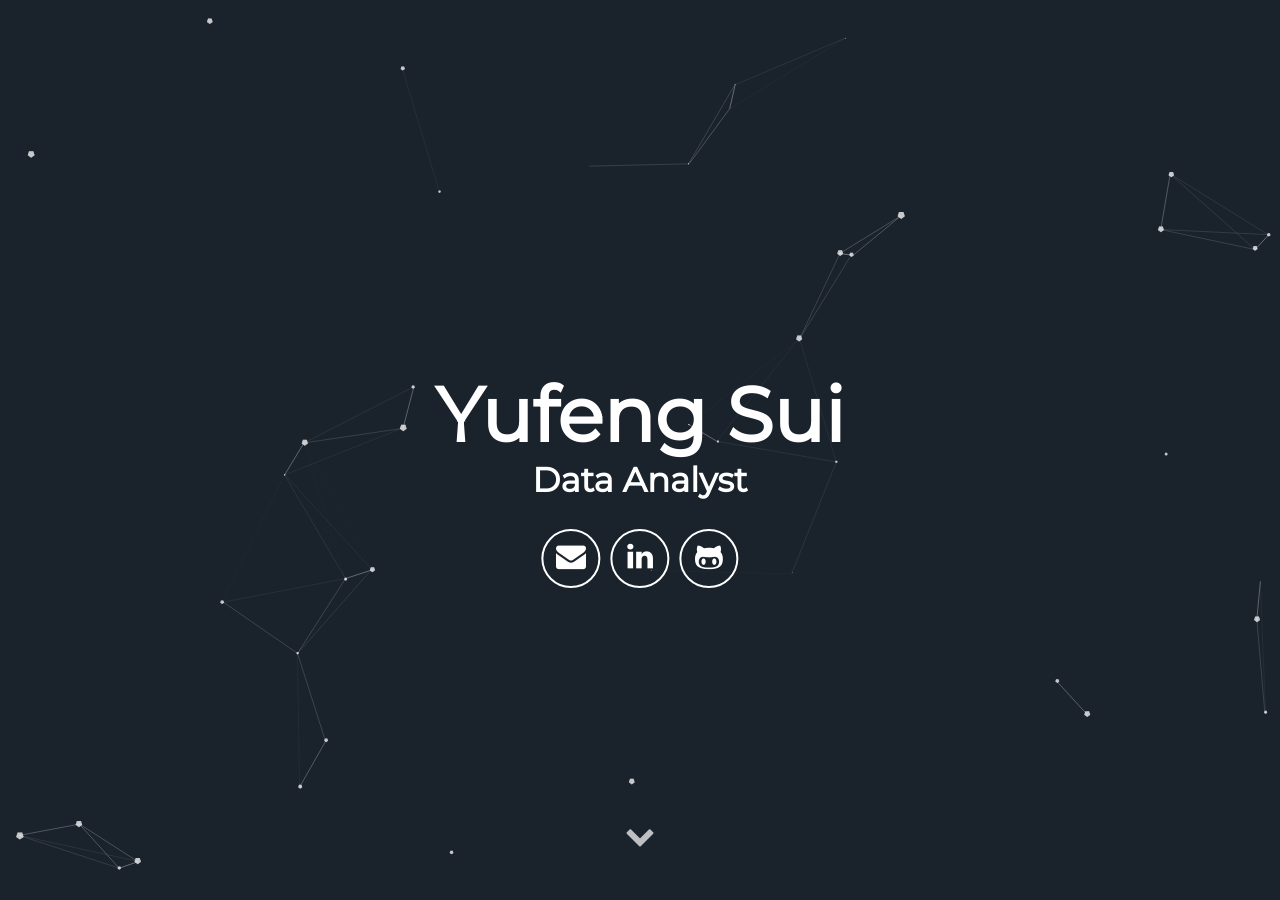
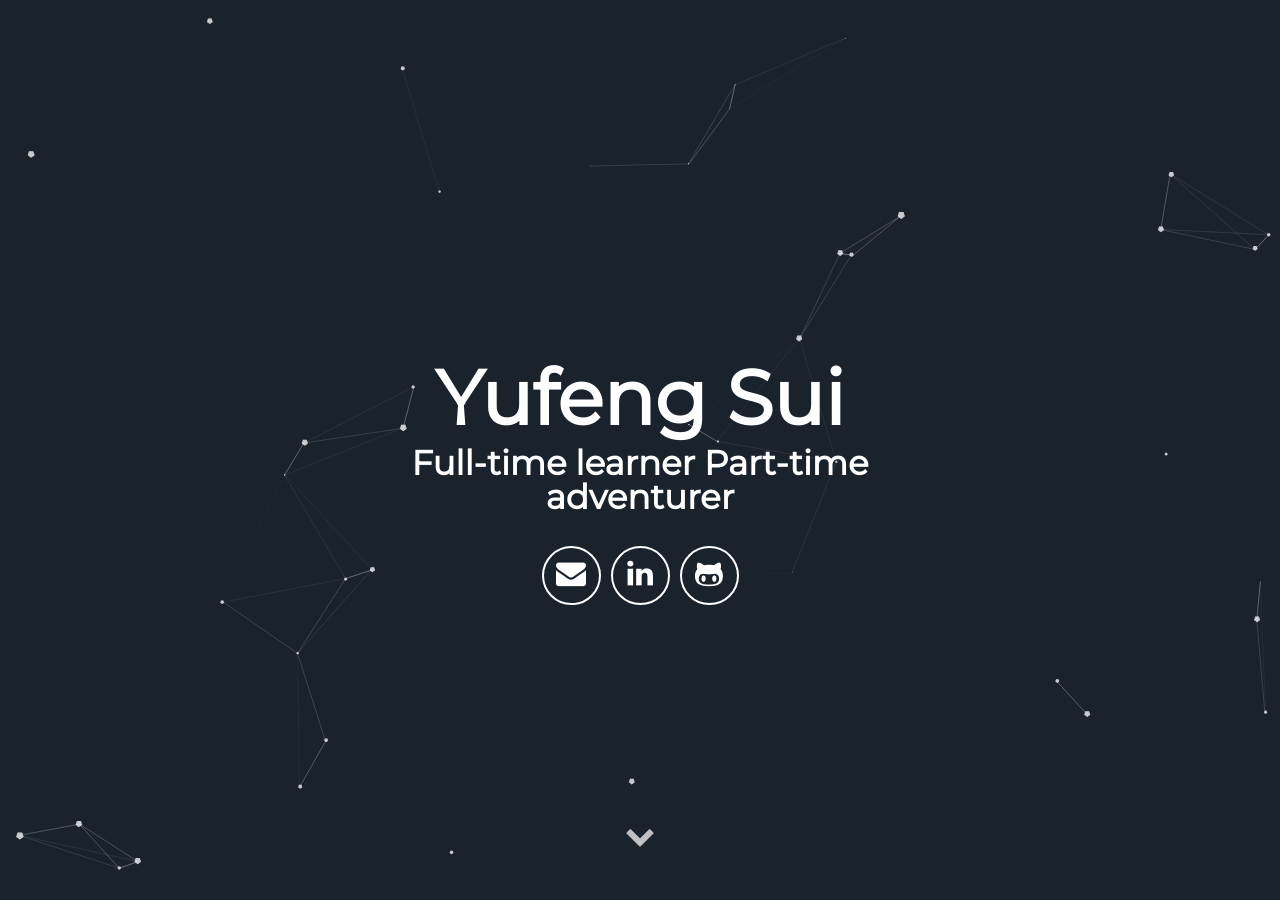
Before and after one commit to yfsui/yfsui.github.io, a Jekyll site: the page built from index.html, in a window 1280 px wide and 900 px high. Built offline with Jekyll 4.4.1, drawn with Linux system fonts in a browser that asks for light colours; some web fonts are replaced.

Commit message:
Update _config.yml

```diff
--- a/_config.yml
+++ b/_config.yml
@@ -1,17 +1,15 @@
 # Site settings
-title: Yufeng Sui
-description: Jekyll Theme Minimal Resume
+title: Personal website
+description: Jekyll Theme
 # baseurl: "" # the subpath of your site, e.g. /blog
 # url: "localhost:3000" # the base hostname & protocol for your site e.g. http://willianjusten.com.br
 
 # User settings
 username: Yufeng Sui
 user_description: I'm a graduate student at Columbia University, pursing a Master of Science degree in Business Analytics.
-user_title: Data Analyst
+user_title: Full-time learner   Part-time adventurer
 email: yufeng.sui@columbia.edu
-linkedin_username: aurelia-sui
 github_username: yfsui
-# gplus_username:  lorem_ipsum
 
 # Google-analytics
 google-analytics:
```
